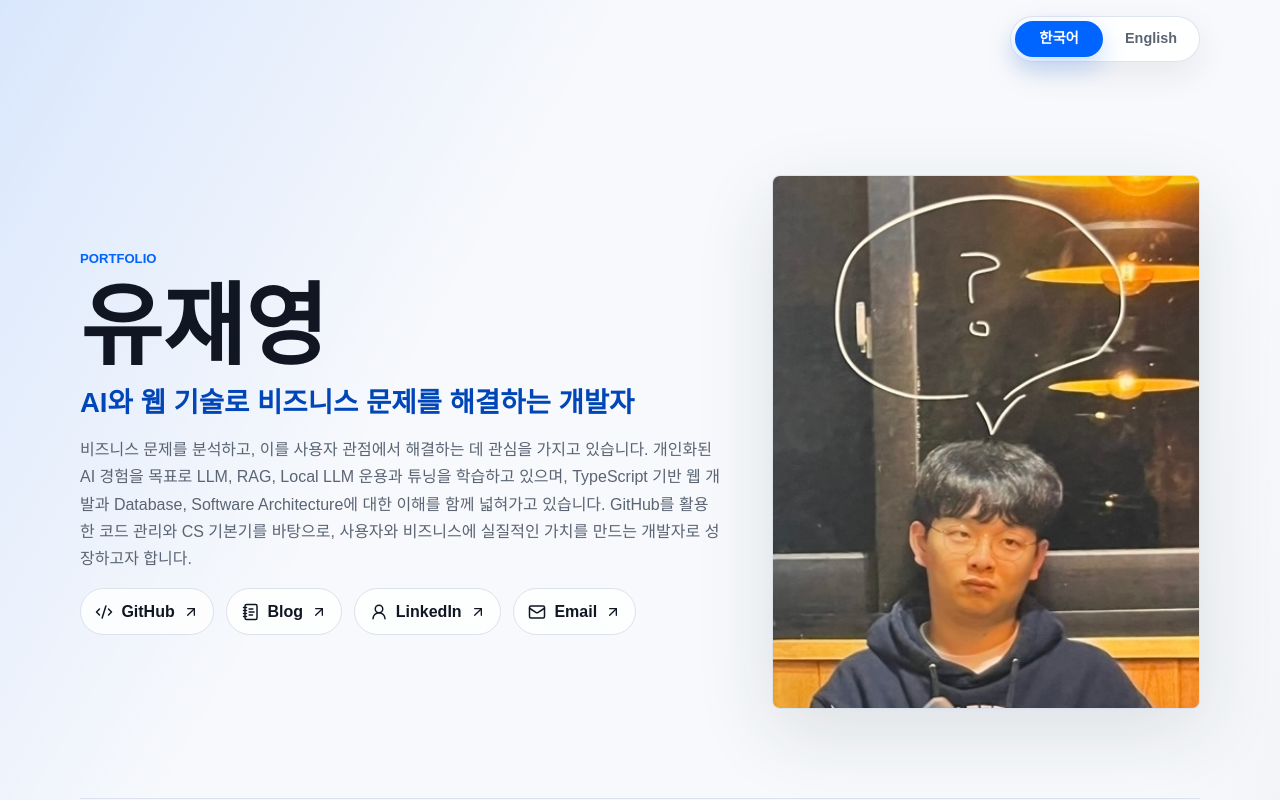
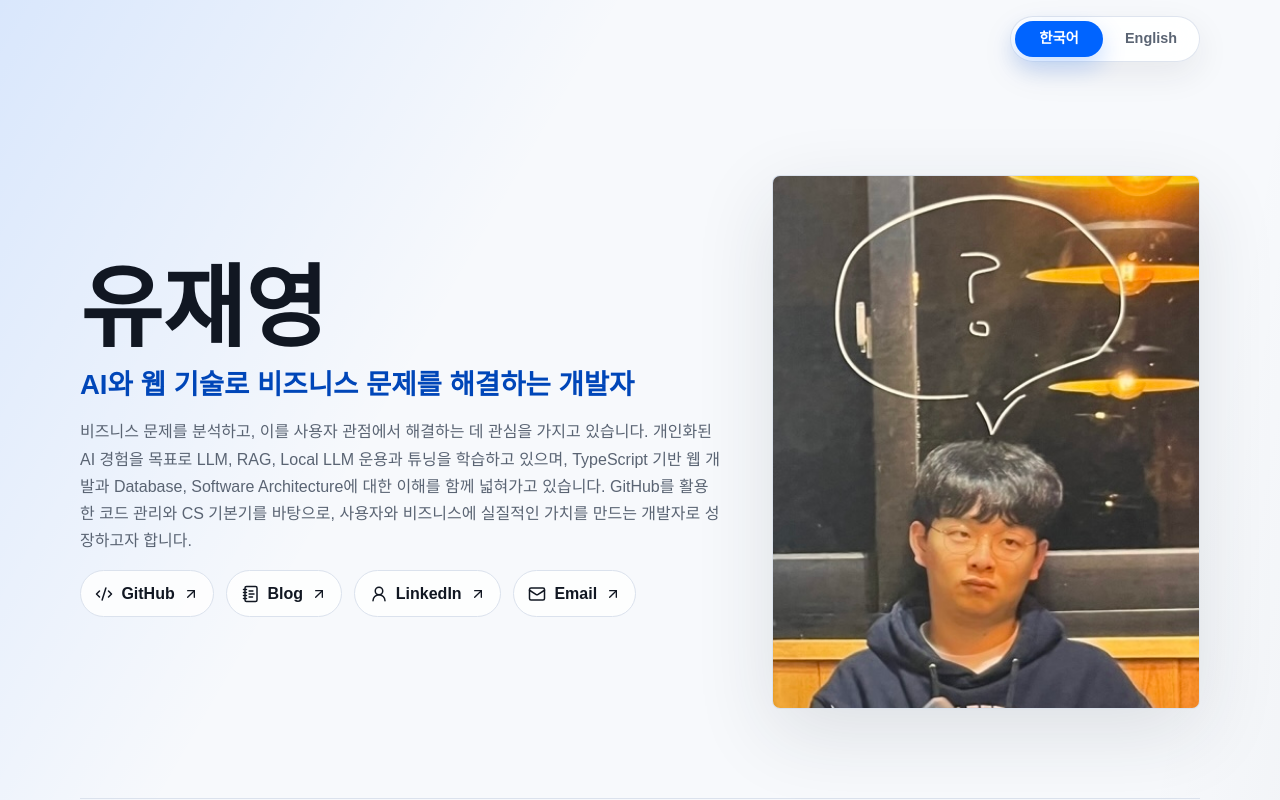
Before and after one commit to nangman-infra/jaeyoung-home, a Next.js app: page / in a window 1280 px wide. Shown: the top 800 px of the page. Built offline with nearby package versions, Linux system fonts and the light colour scheme.

Commit message:
fix: remove hero portfolio label

```diff
--- a/src/app/globals.css
+++ b/src/app/globals.css
@@ -102,7 +102,6 @@ main {
   gap: 1rem;
 }
 
-.hero-kicker,
 .item-meta {
   margin: 0;
   color: var(--accent);
--- a/src/components/hero-section.tsx
+++ b/src/components/hero-section.tsx
@@ -40,7 +40,6 @@ export function HeroSection({ profile }: HeroSectionProps) {
   return (
     <section className="hero-section" aria-labelledby="hero-title">
       <div className="hero-copy">
-        <p className="hero-kicker">{profile.heroKicker}</p>
         <h1 id="hero-title">{profile.name}</h1>
         <p className="hero-role">{profile.role}</p>
         <p className="hero-summary">{profile.bio}</p>
--- a/src/data/profile.ts
+++ b/src/data/profile.ts
@@ -6,7 +6,6 @@ export type ProfileContent = {
   bio: string;
   portraitAlt: string;
   portraitInitials: string;
-  heroKicker: string;
   languageLabel: string;
   linkAriaLabel: string;
   specialties: string[];
@@ -64,7 +63,6 @@ export const localizedProfiles: Record<LanguageCode, ProfileContent> = {
   ko: {
     name: "유재영",
     role: "AI와 웹 기술로 비즈니스 문제를 해결하는 개발자",
-    heroKicker: "Portfolio",
     languageLabel: "언어 선택",
     linkAriaLabel: "외부 링크",
     portraitAlt: "유재영 프로필 사진",
@@ -133,7 +131,6 @@ export const localizedProfiles: Record<LanguageCode, ProfileContent> = {
   en: {
     name: "Jaeyoung Yu",
     role: "Developer solving business problems with AI and web technologies",
-    heroKicker: "Portfolio",
     languageLabel: "Language",
     linkAriaLabel: "External links",
     portraitAlt: "Profile photo of Jaeyoung Yu",
```
